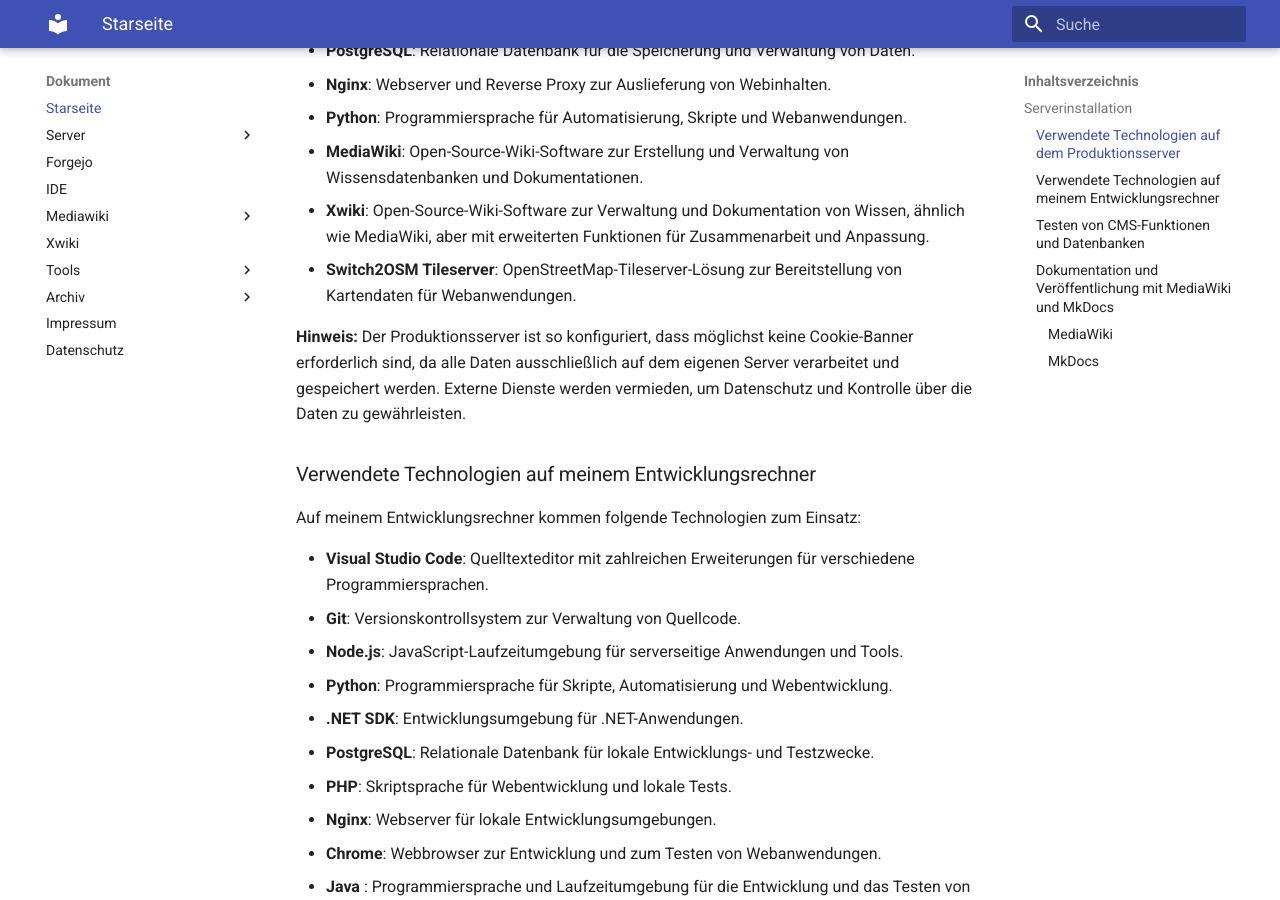
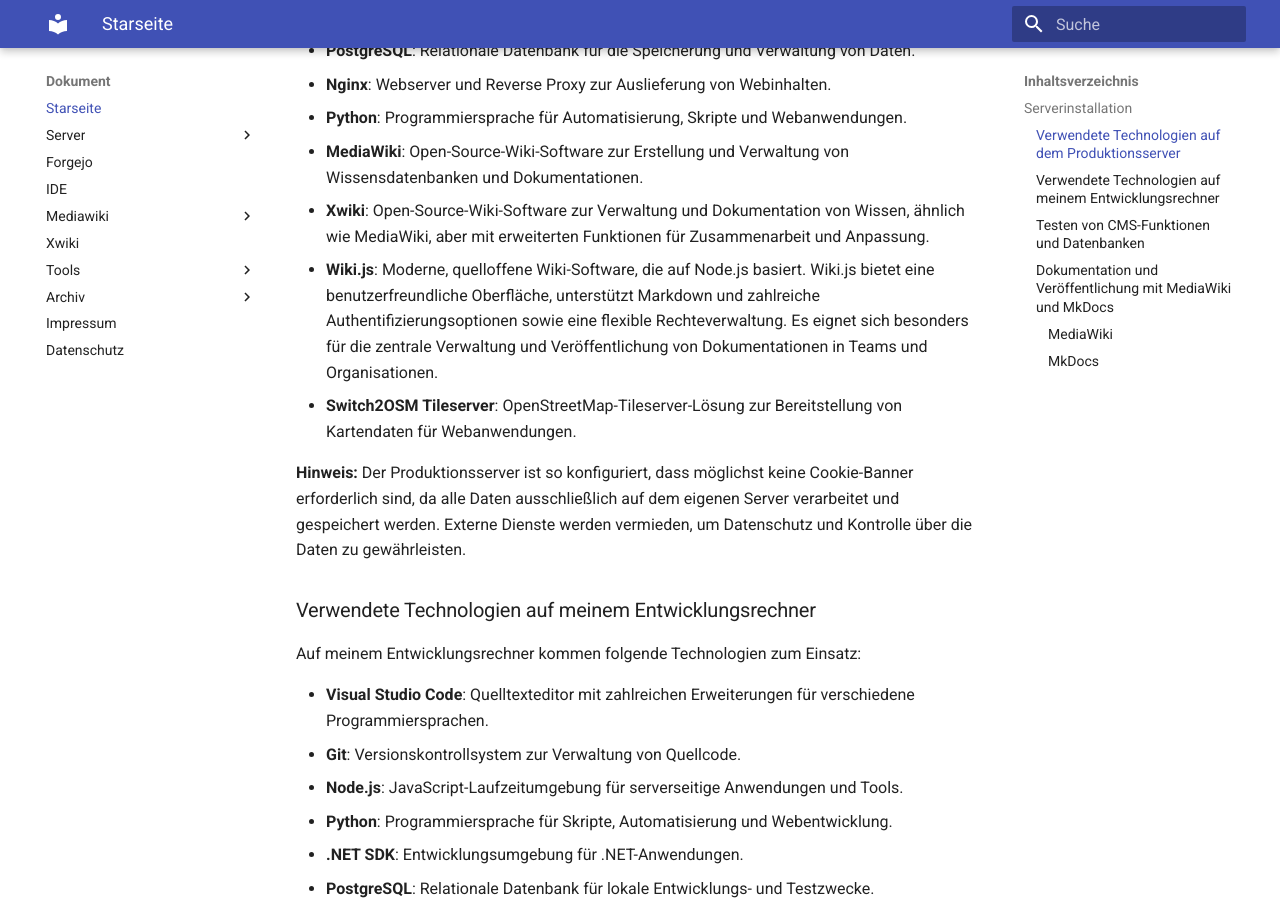
Before and after one commit to thorstenkloehn/dokument, an MkDocs documentation site: the page built from docs/index.md, in a window 1280 px wide and 900 px high, scrolled down 632 px. Built offline with MkDocs 1.6.1 and Material for MkDocs 9.7.7, drawn with Linux system fonts in a browser that asks for light colours.

Commit message:
Dokumentation: Hinzufügen von Wiki.js zur Liste der verwendeten Technologien auf dem Produktionsserver

```diff
--- a/docs/index.md
+++ b/docs/index.md
@@ -17,6 +17,7 @@
 - **MediaWiki**: Open-Source-Wiki-Software zur Erstellung und Verwaltung von Wissensdatenbanken und Dokumentationen.
 - **Xwiki**: Open-Source-Wiki-Software zur Verwaltung und Dokumentation von Wissen, ähnlich wie MediaWiki, aber mit
 erweiterten Funktionen für Zusammenarbeit und Anpassung.
+- **Wiki.js**: Moderne, quelloffene Wiki-Software, die auf Node.js basiert. Wiki.js bietet eine benutzerfreundliche Oberfläche, unterstützt Markdown und zahlreiche Authentifizierungsoptionen sowie eine flexible Rechteverwaltung. Es eignet sich besonders für die zentrale Verwaltung und Veröffentlichung von Dokumentationen in Teams und Organisationen.
 - **Switch2OSM Tileserver**: OpenStreetMap-Tileserver-Lösung zur Bereitstellung von Kartendaten für Webanwendungen.
 
 **Hinweis:** Der Produktionsserver ist so konfiguriert, dass möglichst keine Cookie-Banner erforderlich sind, da alle Daten ausschließlich auf dem eigenen Server verarbeitet und gespeichert werden. Externe Dienste werden vermieden, um Datenschutz und Kontrolle über die Daten zu gewährleisten.
```
